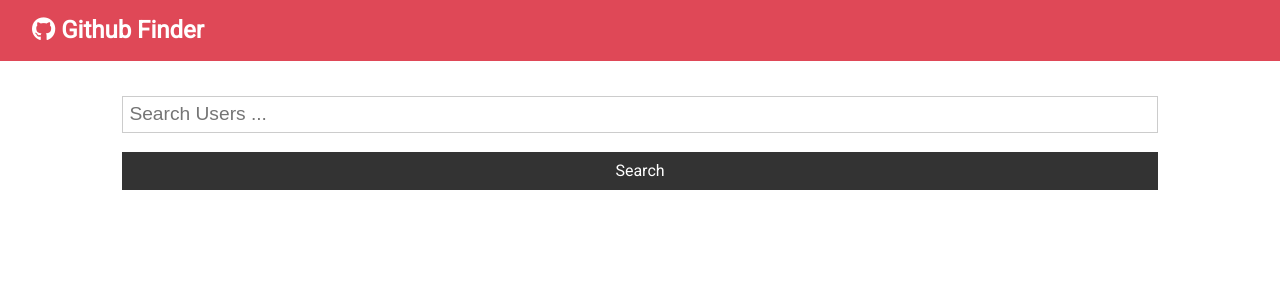
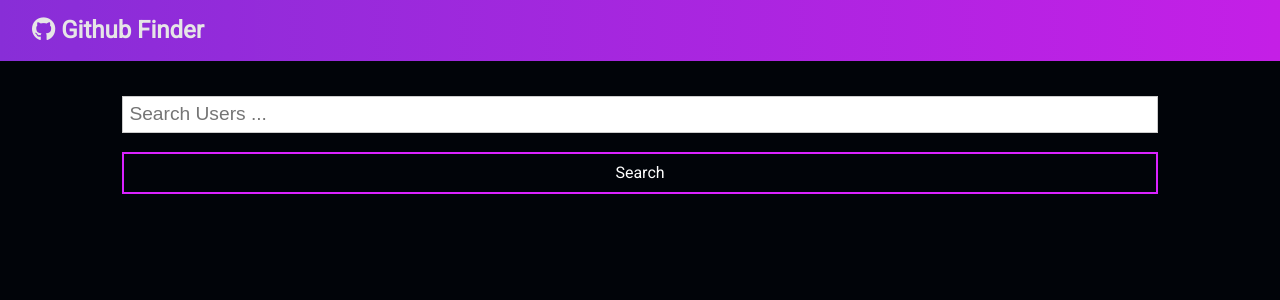
Before and after one commit to odedAtias/Github-Finder, a React (Create React App) app: page / in a window 1280 px wide. Shown: the top 300 px of the page. Built offline with nearby package versions, Linux system fonts and the light colour scheme.

Commit message:
Changing CSS

```diff
--- a/src/App.css
+++ b/src/App.css
@@ -2,9 +2,9 @@
 
 /* Global Styles */
 :root {
-    --primary-color: #dc3545;
+    --primary-color: rgb(39, 43, 51);
     --dark-color: #333333;
-    --light-color: #f4f4f4;
+    --light-color: rgb(1, 4, 9);
     --danger-color: #dc3545;
     --success-color: #28a745;
 }
@@ -19,8 +19,8 @@ body {
     font-family: 'Roboto', sans-serif;
     font-size: 1rem;
     line-height: 1.6;
-    background-color: #fff;
-    color: #333;
+    background-color: rgb(1, 4, 9);
+    color: white;
 }
 
 a {
@@ -112,7 +112,8 @@ img {
 /* Cards */
 .card {
     padding: 1rem;
-    border: #ccc 1px dotted;
+    border: #ccc 1px solid;
+    border-radius: 5px;
     margin: 0.7rem 0;
 }
 
@@ -213,7 +214,7 @@ img {
 .btn {
     display: inline-block;
     background: var(--light-color);
-    color: #333;
+    color: white;
     padding: 0.4rem 1.3rem;
     font-size: 1rem;
     border: none;
@@ -275,12 +276,26 @@ img {
     color: #333;
 }
 
-.btn-dark,
+.btn-purple {
+    background: #DA22FF;
+    /* fallback for old browsers */
+    background: -webkit-linear-gradient(to right, #9733EE, #DA22FF);
+    /* Chrome 10-25, Safari 5.1-6 */
+    background: linear-gradient(to right, #9733EE, #DA22FF);
+    /* W3C, IE 10+/ Edge, Firefox 16+, Chrome 26+, Opera 12+, Safari 7+ */
+
+}
+
+.btn-border {
+    border: 2px solid #DA22FF;
+}
+
+.btn-green,
 .bg-dark,
 .badge-dark,
 .alert-dark {
-    background: var(--dark-color);
-    color: #fff;
+    background: #e2defa;
+    color: #333;
 }
 
 .btn-danger,
--- a/src/App.js
+++ b/src/App.js
@@ -19,13 +19,19 @@ class App extends Component {
 		const data = await res.json();
 		this.setState({ users: data.items, loading: false });
 	};
+	//Clear users from state
+	clearUsers = () => this.setState({ users: [], loading: false });
 
 	render() {
 		return (
 			<div className='App'>
 				<Navbar />
 				<div className='container'>
-					<Search searchUsers={this.searchUsers} />
+					<Search
+						searchUsers={this.searchUsers}
+						clearUsers={this.clearUsers}
+						showClear={this.state.users.length > 0 ? true : false}
+					/>
 					<Users loading={this.state.loading} users={this.state.users} />
 				</div>
 			</div>
--- a/src/Components/layout/Navbar.js
+++ b/src/Components/layout/Navbar.js
@@ -4,7 +4,7 @@ import PropTypes from 'prop-types';
 
 function Navbar({ icon, title }) {
 	return (
-		<nav className='navbar bg-primary'>
+		<nav className='navbar btn-purple bg-primary'>
 			<h1>
 				<i className={icon} /> {title}
 			</h1>
--- a/src/Components/layout/users/Search.js
+++ b/src/Components/layout/users/Search.js
@@ -8,10 +8,13 @@ export class Search extends Component {
 
 	static propTypes = {
 		searchUsers: PropTypes.func.isRequired,
+		clearUsers: PropTypes.func.isRequired,
+		showClear: PropTypes.bool.isRequired,
 	};
 
-	onChange = event =>
+	onChange = event => {
 		this.setState({ [event.target.name]: event.target.value });
+	};
 
 	onSubmit = event => {
 		event.preventDefault();
@@ -21,8 +24,8 @@ export class Search extends Component {
 		this.setState({ text: '' });
 	};
 
-	onSubmit;
 	render() {
+		const { showClear, clearUsers } = this.props;
 		return (
 			<div>
 				<form className='form' onSubmit={this.onSubmit}>
@@ -36,9 +39,14 @@ export class Search extends Component {
 					<input
 						type='submit'
 						value='Search'
-						className='btn btn-dark btn-block'
+						className='btn btn-border btn-block'
 					/>
 				</form>
+				{showClear && (
+					<button className='btn btn-purple btn-block' onClick={clearUsers}>
+						Clear
+					</button>
+				)}
 			</div>
 		);
 	}
--- a/src/Components/layout/users/UserItem.js
+++ b/src/Components/layout/users/UserItem.js
@@ -12,7 +12,7 @@ function UserItem({ user: { login, avatar_url, html_url } }) {
 			/>
 			<h3>{login}</h3>
 			<div>
-				<a href={html_url} className='btn btn-dark btn-sm my-1'>
+				<a href={html_url} className='btn btn-green btn-sm my-1'>
 					More
 				</a>
 			</div>
```
